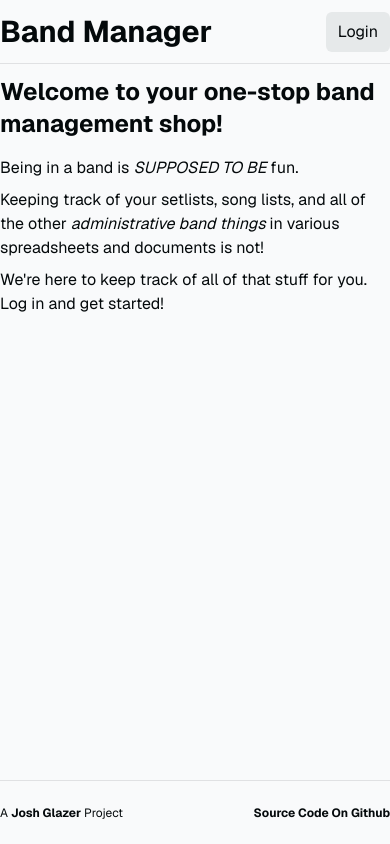
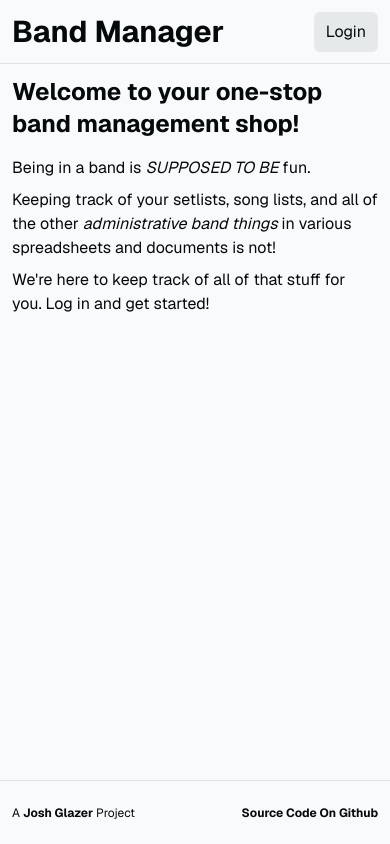
Before and after one commit to joshglazer/band-manager, a Next.js app: page / in a window 390 px wide. Built offline with nearby package versions, Linux system fonts and the light colour scheme; no server answers.

Commit message:
feat(design): add horizontal padding for small screens

```diff
--- a/app/layout.tsx
+++ b/app/layout.tsx
@@ -25,8 +25,8 @@ export default function RootLayout({ children }: RootLayoutProps) {
       <body className="bg-background text-foreground">
         <div className="min-h-screen flex-1 w-full flex flex-col items-center">
           <Header />
-          <main className="flex flex-col items-center grow py-3 w-full">
-            <div className="w-full max-w-4xl">{children}</div>
+          <main className="flex flex-col items-center grow w-full">
+            <div className="w-full max-w-4xl p-3 ">{children}</div>
           </main>
           <Footer />
         </div>
--- a/components/layout/Footer.tsx
+++ b/components/layout/Footer.tsx
@@ -1,7 +1,7 @@
 export default function Footer() {
   return (
     <footer className="w-full flex justify-center border-t border-t-foreground/10 h-16">
-      <div className="w-full max-w-4xl flex justify-between items-center py-3 text-xs">
+      <div className="w-full max-w-4xl flex justify-between items-center p-3 text-xs">
         <div>
           A{' '}
           <a
--- a/components/layout/Header.tsx
+++ b/components/layout/Header.tsx
@@ -4,7 +4,7 @@ import AuthButton from './AuthButton';
 export default function Header() {
   return (
     <nav className="w-full flex justify-center border-b border-b-foreground/10 h-16">
-      <div className="w-full max-w-4xl flex justify-between items-center py-3">
+      <div className="w-full max-w-4xl flex justify-between items-center p-3">
         <Link href="/">
           <h1 className="text-3xl font-bold">Band Manager</h1>
         </Link>
```
